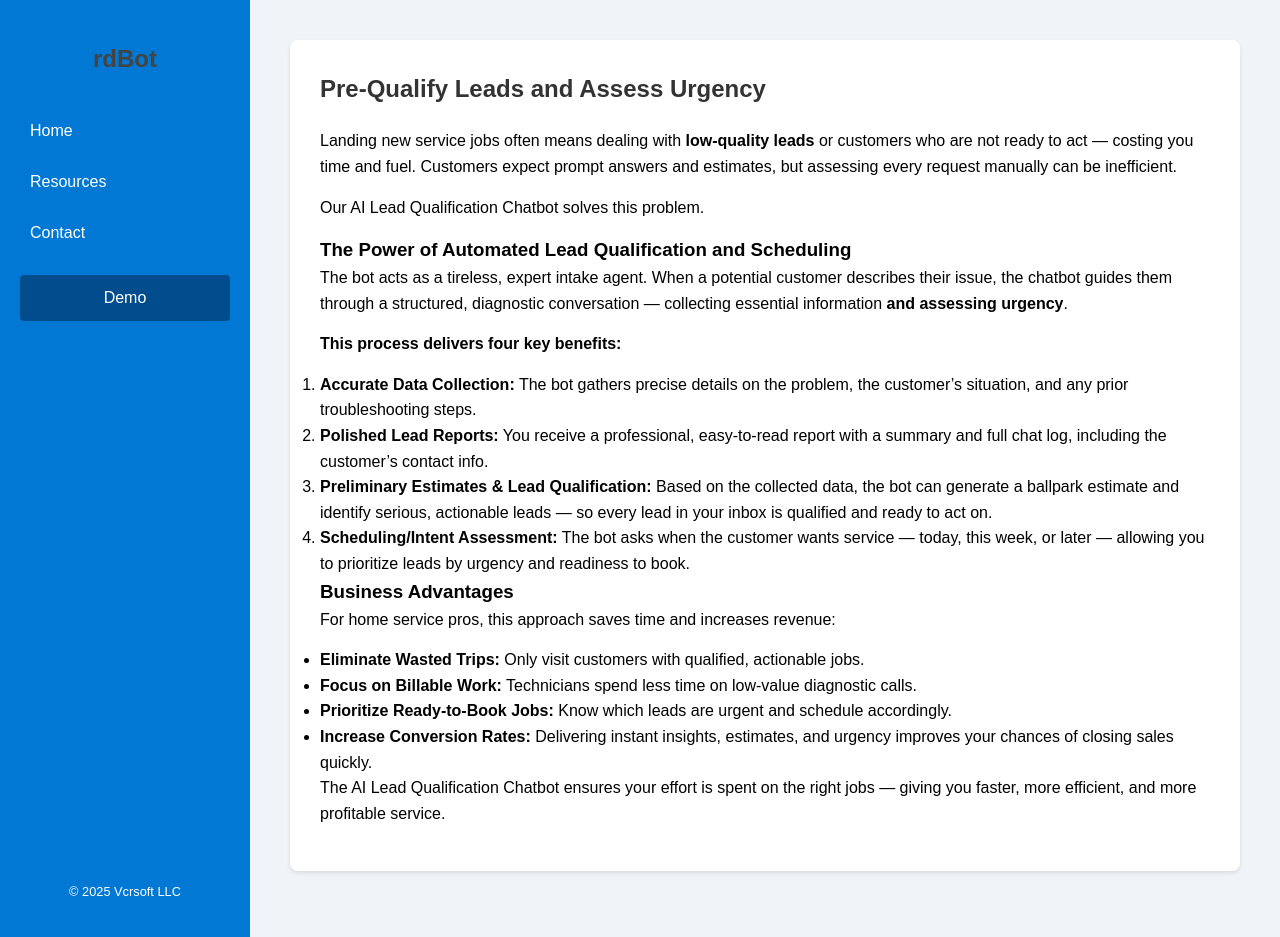
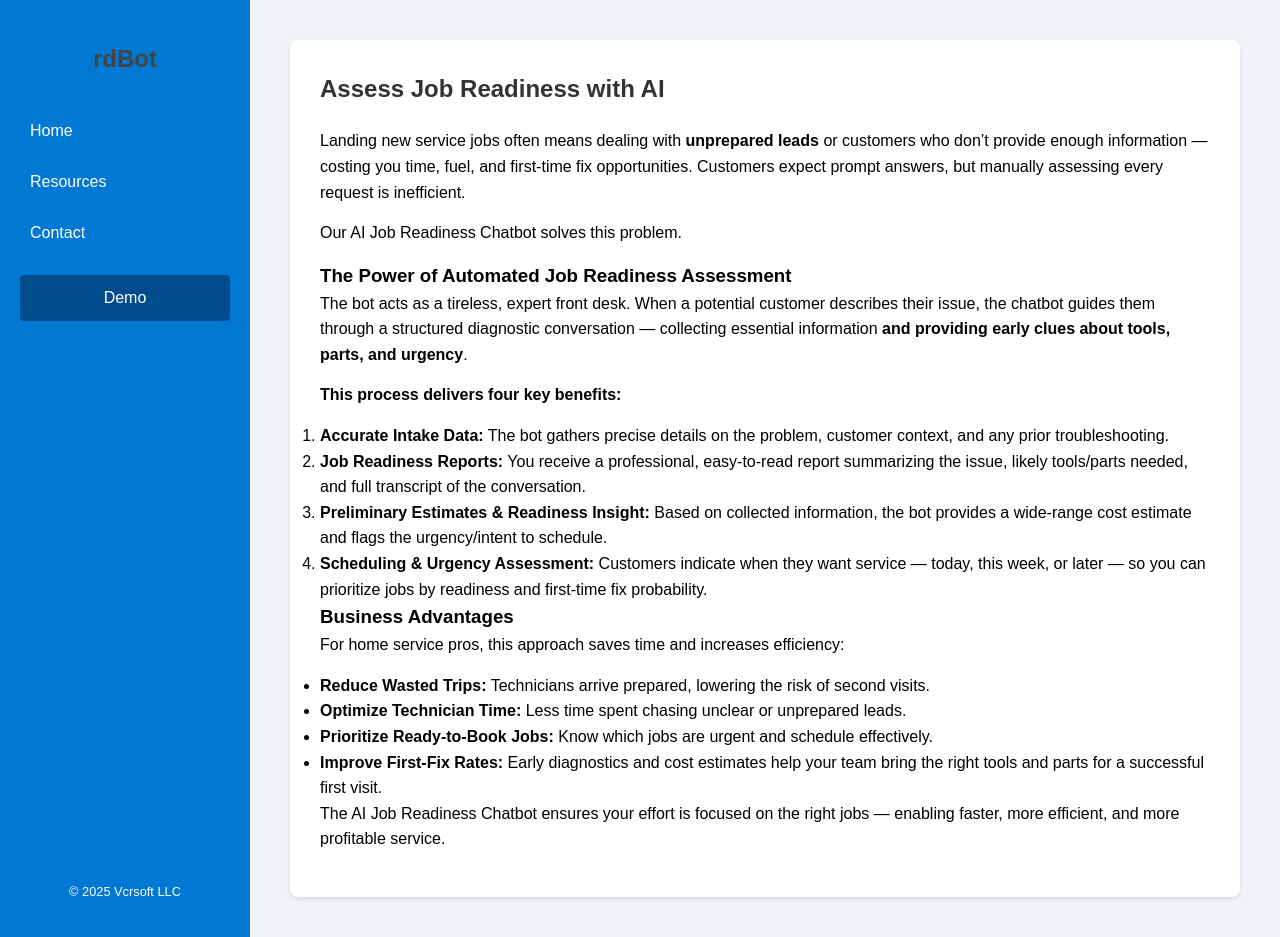
Before and after one commit to vcrsoft/vcrsoft.github.io, a Jekyll site: the page built from _resources/leadQualification.md, in a window 1280 px wide and 937 px high. Built offline with Jekyll 4.4.1, drawn with Linux system fonts in a browser that asks for light colours.

Commit message:
Update lead qualification resource content

```diff
--- a/_resources/leadQualification.md
+++ b/_resources/leadQualification.md
@@ -1,31 +1,31 @@
 ---
 layout: resource
-title: "Pre-Qualify Leads and Assess Urgency"
-excerpt: "Learn how AI lead qualification chatbots deliver actionable reports, filter low-value leads, and prioritize ready-to-book jobs."
+title: "Assess Job Readiness with AI"
+excerpt: "See how AI chatbots transform incoming service requests into actionable Job Readiness Reports—highlighting problem summary, cost estimate, and scheduling urgency."
 ---
 
-Landing new service jobs often means dealing with **low-quality leads** or customers who are not ready to act — costing you time and fuel. Customers expect prompt answers and estimates, but assessing every request manually can be inefficient.
+Landing new service jobs often means dealing with **unprepared leads** or customers who don’t provide enough information — costing you time, fuel, and first-time fix opportunities. Customers expect prompt answers, but manually assessing every request is inefficient.
 
-Our AI Lead Qualification Chatbot solves this problem.
+Our AI Job Readiness Chatbot solves this problem.
 
-### The Power of Automated Lead Qualification and Scheduling
+### The Power of Automated Job Readiness Assessment
 
-The bot acts as a tireless, expert intake agent. When a potential customer describes their issue, the chatbot guides them through a structured, diagnostic conversation — collecting essential information **and assessing urgency**.
+The bot acts as a tireless, expert front desk. When a potential customer describes their issue, the chatbot guides them through a structured diagnostic conversation — collecting essential information **and providing early clues about tools, parts, and urgency**.
 
 **This process delivers four key benefits:**
 
-1.  **Accurate Data Collection:** The bot gathers precise details on the problem, the customer’s situation, and any prior troubleshooting steps.
-2.  **Polished Lead Reports:** You receive a professional, easy-to-read report with a summary and full chat log, including the customer’s contact info.
-3.  **Preliminary Estimates & Lead Qualification:** Based on the collected data, the bot can generate a ballpark estimate and identify serious, actionable leads — so every lead in your inbox is qualified and ready to act on.
-4.  **Scheduling/Intent Assessment:** The bot asks when the customer wants service — today, this week, or later — allowing you to prioritize leads by urgency and readiness to book.
+1.  **Accurate Intake Data:** The bot gathers precise details on the problem, customer context, and any prior troubleshooting.
+2.  **Job Readiness Reports:** You receive a professional, easy-to-read report summarizing the issue, likely tools/parts needed, and full transcript of the conversation.
+3.  **Preliminary Estimates & Readiness Insight:** Based on collected information, the bot provides a wide-range cost estimate and flags the urgency/intent to schedule.
+4.  **Scheduling & Urgency Assessment:** Customers indicate when they want service — today, this week, or later — so you can prioritize jobs by readiness and first-time fix probability.
 
 ### Business Advantages
 
-For home service pros, this approach saves time and increases revenue:
+For home service pros, this approach saves time and increases efficiency:
 
-* **Eliminate Wasted Trips:** Only visit customers with qualified, actionable jobs.
-* **Focus on Billable Work:** Technicians spend less time on low-value diagnostic calls.
-* **Prioritize Ready-to-Book Jobs:** Know which leads are urgent and schedule accordingly.
-* **Increase Conversion Rates:** Delivering instant insights, estimates, and urgency improves your chances of closing sales quickly.
+* **Reduce Wasted Trips:** Technicians arrive prepared, lowering the risk of second visits.
+* **Optimize Technician Time:** Less time spent chasing unclear or unprepared leads.
+* **Prioritize Ready-to-Book Jobs:** Know which jobs are urgent and schedule effectively.
+* **Improve First-Fix Rates:** Early diagnostics and cost estimates help your team bring the right tools and parts for a successful first visit.
 
-The AI Lead Qualification Chatbot ensures your effort is spent on the right jobs — giving you faster, more efficient, and more profitable service.
+The AI Job Readiness Chatbot ensures your effort is focused on the right jobs — enabling faster, more efficient, and more profitable service.
```
